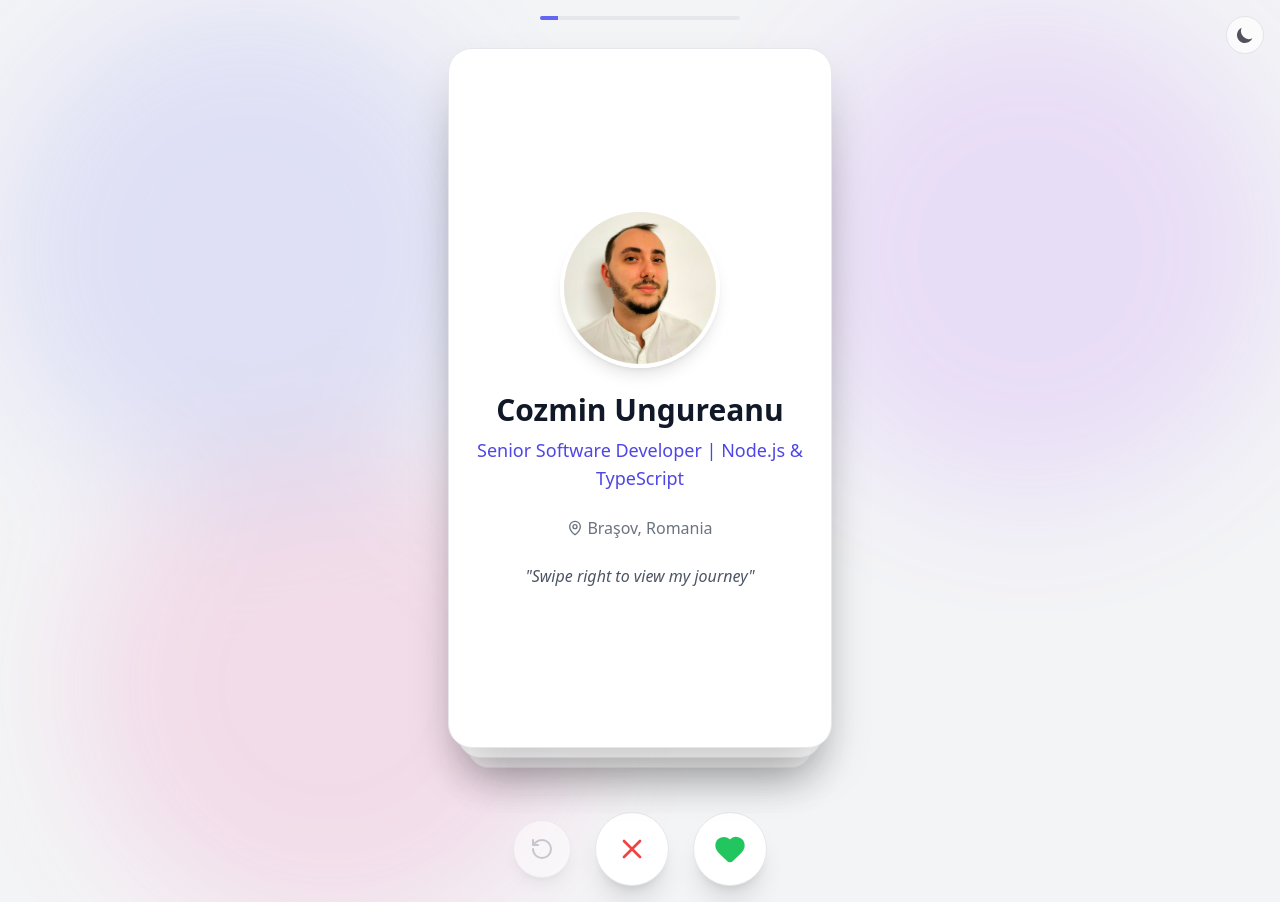
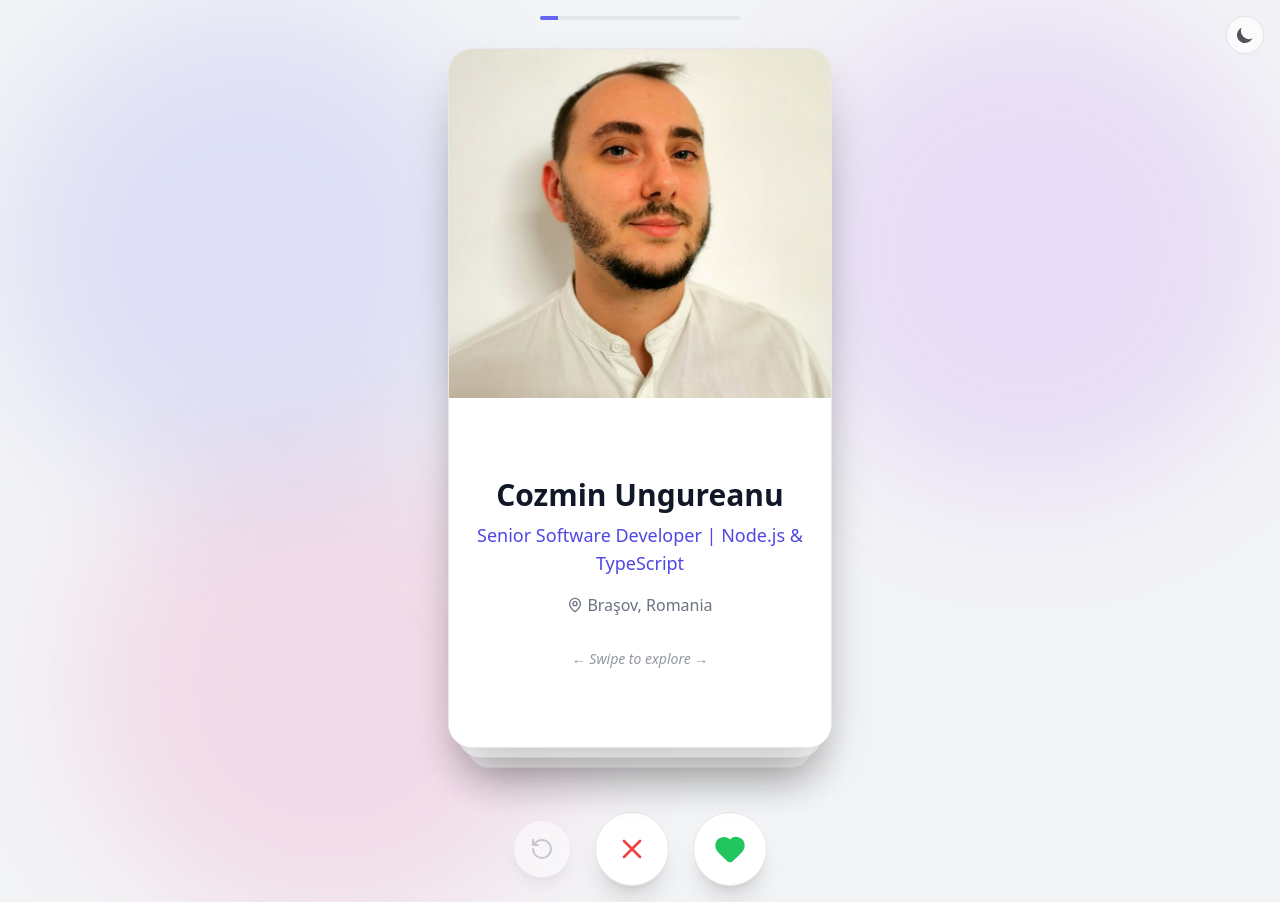
Before and after one commit to cozminu/cozminu.github.io, a React (Create React App) app: page / in a window 1280 px wide. Built offline with nearby package versions, Linux system fonts and the light colour scheme.

Commit message:
fix dark profile

```diff
--- a/src/components/SwipeResume/Card.tsx
+++ b/src/components/SwipeResume/Card.tsx
@@ -1,7 +1,8 @@
-import React from 'react';
+import React, { useContext } from 'react';
 import { motion, useMotionValue, useTransform, useAnimation, PanInfo } from 'framer-motion';
 import { CardData } from '../../types/resume';
-import { MapPin, Calendar, Building, ExternalLink, Mail, Linkedin, Github } from 'lucide-react';
+import { MapPin, Calendar, Building } from 'lucide-react';
+import { ThemeContext } from '../../context/ThemeContext';
 
 interface CardProps {
   data: CardData;
@@ -13,6 +14,8 @@ export default function Card({ data, onSwipe, index }: CardProps) {
   const x = useMotionValue(0);
   const controls = useAnimation();
   const isFront = index === 0;
+  const { theme } = useContext(ThemeContext);
+  const isDark = theme === 'dark';
 
   // Visual stacking logic
   const scale = 1 - index * 0.05;
@@ -45,12 +48,22 @@ export default function Card({ data, onSwipe, index }: CardProps) {
     switch (data.type) {
       case 'INTRO':
         return (
-          <div className="flex flex-col items-center justify-center h-full text-center p-6 space-y-6">
-            <div className="relative">
-              <div className="w-40 h-40 rounded-full overflow-hidden border-4 border-white shadow-lg">
-                <img src={data.data.image} alt={data.data.name} className="w-full h-full object-cover" />
+          <div className="flex flex-col h-full bg-white dark:bg-zinc-900">
+             {/* Top Half: Image */}
+            <div className="h-1/2 w-full relative shrink-0">
+               <img
+                 src={isDark ? 'profile_dark.jpg' : 'profile.jpg'}
+                 alt={data.data.name}
+                 className="w-full h-full object-cover"
+                 draggable={false} // Prevent image drag interfering with card drag
+               />
+               <div className="absolute inset-0 bg-gradient-to-t from-black/50 to-transparent flex items-end p-4 md:hidden">
+                  {/* Mobile overlay text if needed */}
                </div>
             </div>
+
+            {/* Bottom Half: Content */}
+            <div className="h-1/2 flex flex-col items-center justify-center p-6 text-center space-y-4 overflow-y-auto">
                <div>
                   <h1 className="text-3xl font-bold text-gray-900 dark:text-white mb-2">{data.data.name}</h1>
                   <p className="text-lg text-indigo-600 dark:text-indigo-400 font-medium">{data.data.label}</p>
@@ -59,7 +72,12 @@ export default function Card({ data, onSwipe, index }: CardProps) {
                   <MapPin className="w-4 h-4 mr-1" />
                   <span>{data.data.location.city}, {data.data.location.region}</span>
                </div>
-             <p className="text-gray-600 dark:text-gray-300 italic">"Swipe right to view my journey"</p>
+               <div className="pt-4">
+                  <p className="text-gray-500 dark:text-gray-400 italic text-sm animate-pulse">
+                    &larr; Swipe to explore &rarr;
+                  </p>
+               </div>
+            </div>
           </div>
         );
 
@@ -103,8 +121,8 @@ export default function Card({ data, onSwipe, index }: CardProps) {
         const project = data.data;
         return (
           <div className="flex flex-col h-full">
-            <div className="h-48 bg-gray-200 dark:bg-gray-800 relative">
-               <img src={project.image} alt={project.name} className="w-full h-full object-cover" />
+            <div className="h-48 bg-gray-200 dark:bg-gray-800 relative shrink-0">
+               <img src={project.image} alt={project.name} className="w-full h-full object-cover" draggable={false} />
                <div className="absolute inset-0 bg-gradient-to-t from-black/60 to-transparent flex items-end p-6">
                  <h2 className="text-2xl font-bold text-white">{project.name}</h2>
                </div>
@@ -192,11 +210,12 @@ export default function Card({ data, onSwipe, index }: CardProps) {
         zIndex,
         scale,
         opacity: isFront ? opacity : opacityVal,
-        touchAction: 'none', // Critical for mobile swipes to not trigger scroll
+        touchAction: 'pan-y', // Allow vertical scroll, but let Framer handle horizontal
       }}
       animate={controls}
       drag={isFront ? 'x' : false}
       dragConstraints={{ left: 0, right: 0 }}
+      dragElastic={0.7}
       onDragEnd={handleDragEnd}
       className={`absolute top-0 left-0 w-full h-full bg-white dark:bg-zinc-900 rounded-3xl shadow-2xl overflow-hidden border border-gray-200 dark:border-zinc-800 origin-bottom
          ${isFront ? 'cursor-grab active:cursor-grabbing' : 'pointer-events-none'}`}
--- a/src/components/SwipeResume/CardStack.tsx
+++ b/src/components/SwipeResume/CardStack.tsx
@@ -1,4 +1,4 @@
-import React, { useState, useEffect } from 'react';
+import React from 'react';
 import { AnimatePresence } from 'framer-motion';
 import Card from './Card';
 import { CardData } from '../../types/resume';
--- a/src/components/SwipeResume/SwipeResume.tsx
+++ b/src/components/SwipeResume/SwipeResume.tsx
@@ -14,7 +14,7 @@ const resumeData = profileData as unknown as ResumeData;
 export default function SwipeResume() {
   const cards = useMemo(() => transformResumeToCards(resumeData), []);
   const [currentIndex, setCurrentIndex] = useState(0);
-  const [score, setScore] = useState(0);
+  // const [score, setScore] = useState(0); // Keeping for potential future use
   const [history, setHistory] = useState<{ index: number; action: 'left' | 'right' }[]>([]);
 
   const handleSwipe = useCallback((id: string, direction: 'left' | 'right') => {
@@ -22,9 +22,9 @@ export default function SwipeResume() {
     setHistory(prev => [...prev, { index: currentIndex, action: direction }]);
 
     // Update score (simple logic: right swipe = interest)
-    if (direction === 'right') {
-      setScore(prev => prev + 10);
-    }
+    // if (direction === 'right') {
+    //   setScore(prev => prev + 10);
+    // }
 
     // Advance to next card
     setCurrentIndex(prev => prev + 1);
@@ -38,14 +38,14 @@ export default function SwipeResume() {
     setCurrentIndex(lastAction.index);
 
     if (lastAction.action === 'right') {
-      setScore(prev => prev - 10);
+      // setScore(prev => prev - 10);
     }
   }, [history]);
 
   // Restart handler
   const handleRestart = () => {
     setCurrentIndex(0);
-    setScore(0);
+    // setScore(0);
     setHistory([]);
   };
 
```
Lines whose indentation alone changed are shown as unchanged.
